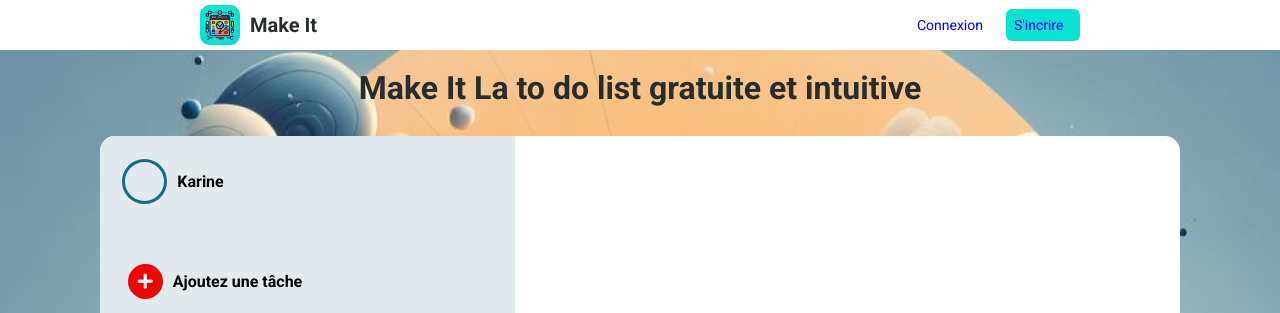
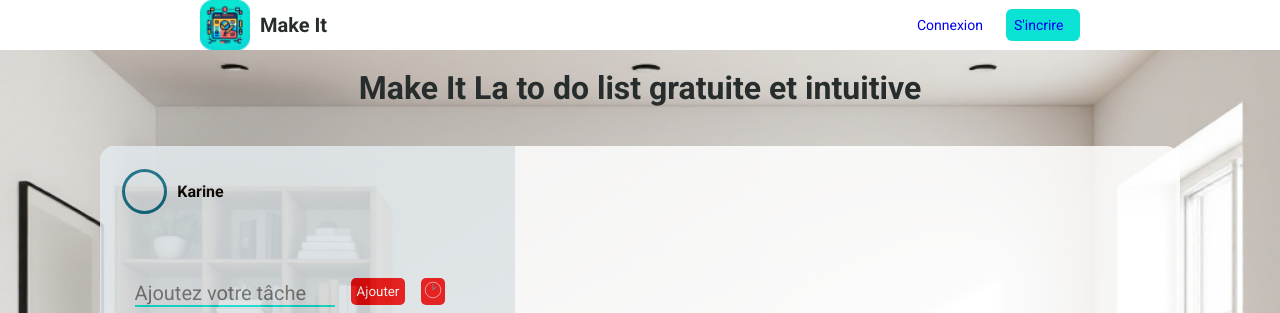
Before and after one commit to Laurent-Daleo/Make_It_Project, a React app: page / in a window 1280 px wide. Both pictures are taken after a click on the element 145 px from the left and 281 px from the top of the page. Shown: the top 313 px of the page. Built offline with nearby package versions, Linux system fonts and the light colour scheme; some icons are missing.

Commit message:
add:style to adding task

```diff
--- a/src/components/addTask/add_task.scss
+++ b/src/components/addTask/add_task.scss
@@ -31,3 +31,37 @@
     font-size: 1rem;
     font-weight: 600;
 }
+.input_add_task{
+    width: 350px;
+    display: flex;
+    align-items: center;
+    justify-content: center;
+    gap: 1em;
+    padding-left: 150px;
+    .user_add_task{
+        width: 200px;
+        background-color: transparent;
+        border-bottom: 2px solid $thirty-color;
+    }
+}
+
+.btn_add_task,.btn_add_date{
+    width: auto;
+    color: $primary-color;
+    background-color: $important-color;
+    border: none;
+    border-radius: 5px;
+    padding: 3% ;
+    cursor: pointer;
+
+}
+.btn_add_date{
+    padding: 1%;
+}
+.clock_icon{
+    width: 20px;
+    height: 20px;
+}
+::placeholder{
+    font-size: 1em;
+}
--- a/src/components/addTask/index.jsx
+++ b/src/components/addTask/index.jsx
@@ -1,14 +1,43 @@
 import React from 'react';
+import { useState } from 'react';
 import './add_task.scss'
 import  add  from './img/add.svg'
+import  clock  from './img/clock.svg'
 
 const AddTask = () => {
+    const [showInput, setShowInput] = useState(false);
+    const [task, setTask] = useState('');
+
+    const handleInputChange = (e) => {
+        setTask(e.target.value);
+        console.log(task);
+    };
+
     return (
         <div className='add_task_content'>
-            <div className="icon_add_task">
+            {!showInput ? (
+                <>
+            <div className="icon_add_task"onClick={() => setShowInput(true)}>
             <img className='add_icon' src={add} alt="icone ajout de tache" />
             </div>
             <p className="title_add_task">Ajoutez une tâche</p>
+            </>
+            ) : (
+                <form className="input_add_task">
+                    <input
+                    className='user_add_task'
+                    type="text"
+                    value={task}
+                    onChange={handleInputChange}
+                    placeholder="Ajoutez votre tâche"
+                    />
+                    <button  className='btn_add_task' type='submit'>Ajouter</button>
+                    <button  className='btn_add_date' type='date'>
+                    <img className='clock_icon' src={clock} alt="icone holorge" />
+                    </button>
+                </form>
+
+        )}
         </div>
     );
 };
--- a/src/components/logo/index.jsx
+++ b/src/components/logo/index.jsx
@@ -7,7 +7,7 @@
     return (
         <div  className='logo_content'>
             <Link className='link_logo_topbar'  to="/">
-                <img src={logo} alt="Logo" />
+                <img  className='logo_img' src={logo} alt="Logo" />
                 <h1 className='logo_title' >Make It</h1>
             </Link>
         </div>
--- a/src/components/logo/logo.scss
+++ b/src/components/logo/logo.scss
@@ -14,3 +14,8 @@
         color: $secondary-color;
     }
 }
+.logo_img {
+    width: 50px;
+    height: 50px;
+    object-fit: cover;
+}
--- a/src/components/taskApp/index.jsx
+++ b/src/components/taskApp/index.jsx
@@ -1,6 +1,6 @@
 import React from 'react';
 import './task_app.scss'
-import background from './img/background_img.jpg'
+import background from './img/image.jpg'
 import UserProfile from '../userProfile';
 import AddTask from '../addTask';
 import SearchTask from '../searchTask';
--- a/src/components/taskApp/task_app.scss
+++ b/src/components/taskApp/task_app.scss
@@ -41,6 +41,7 @@
     background-color: $primary-color;
     border-radius: 15px;
     margin: 0 auto;
+    opacity: 0.85;
 }
 .task-functions-content{
     display: flex;
```
Also changed, not shown: public/manifest.json, src/components/addTask/img/clock.svg (added), src/components/logo/img/logo1.jpg (added), src/components/taskApp/img/image.jpg (added).
